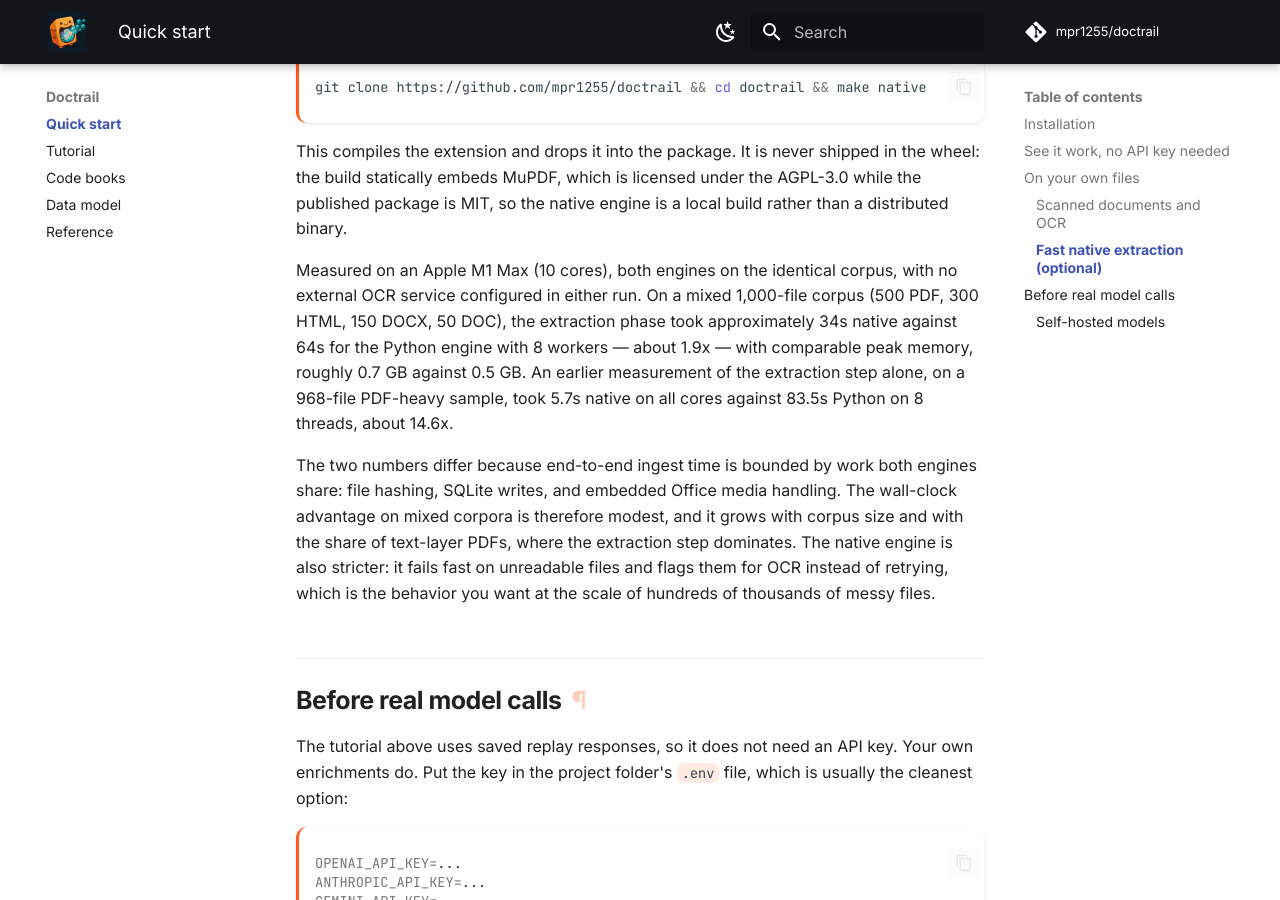
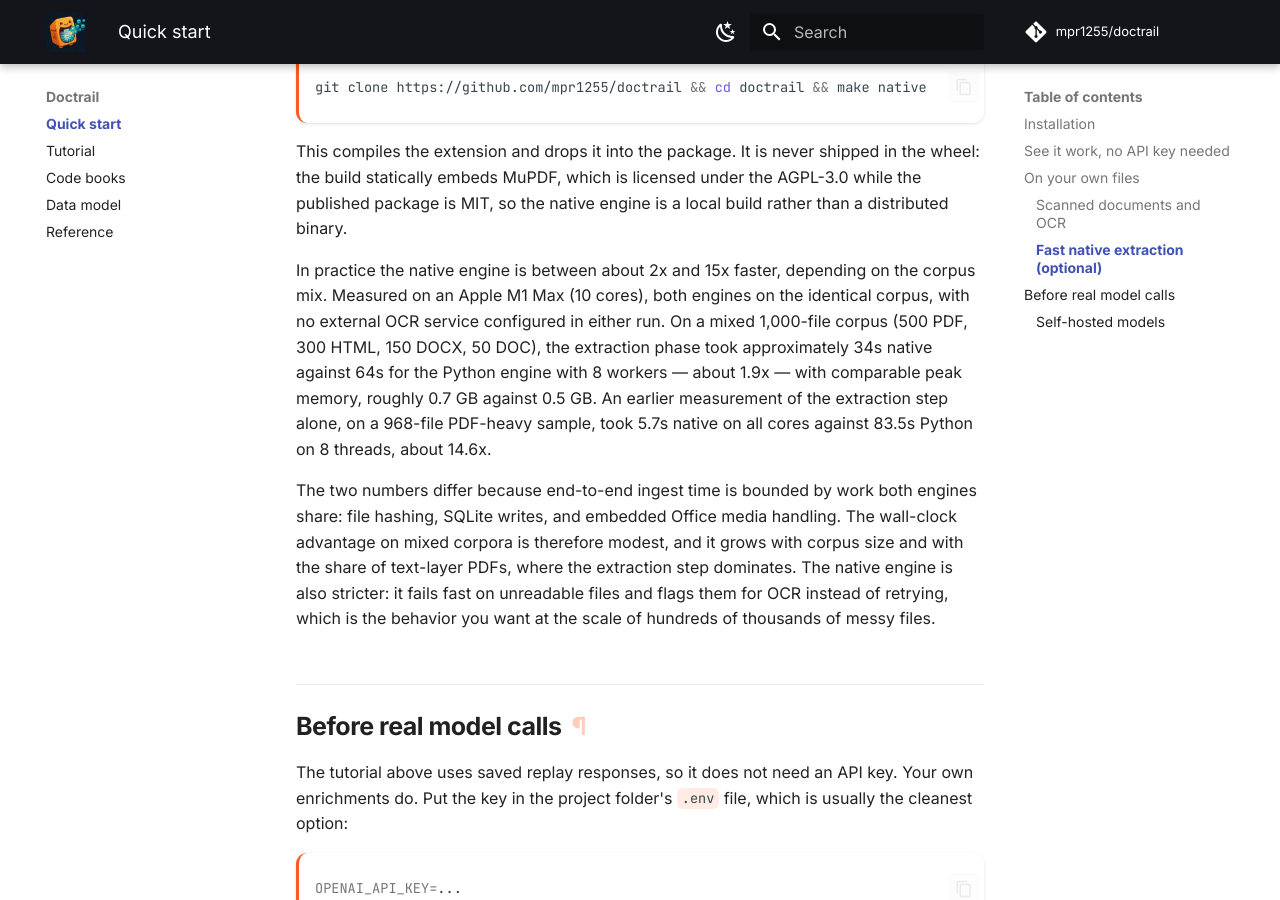
Before and after one commit to mpr1255/doctrail, an MkDocs documentation site: the page built from docs/quickstart.md, in a window 1280 px wide and 900 px high, scrolled down 2517 px. Built offline with MkDocs 1.6.1 and Material for MkDocs 9.7.7, drawn with Linux system fonts in a browser that asks for light colours; comment, search, counter and statistics services are not loaded.

Commit message:
state the 2x to 15x native extraction speed range up front

```diff
--- a/docs/llms.txt
+++ b/docs/llms.txt
@@ -198,7 +198,7 @@ git clone https://github.com/mpr1255/doctrail && cd doctrail && make native
 
 This compiles the extension and drops it into the package. It is never shipped in the wheel: the build statically embeds MuPDF, which is licensed under the AGPL-3.0 while the published package is MIT, so the native engine is a local build rather than a distributed binary.
 
-Measured on an Apple M1 Max (10 cores), both engines on the identical corpus, with no external OCR service configured in either run. On a mixed 1,000-file corpus (500 PDF, 300 HTML, 150 DOCX, 50 DOC), the extraction phase took approximately 34s native against 64s for the Python engine with 8 workers — about 1.9x — with comparable peak memory, roughly 0.7 GB against 0.5 GB. An earlier measurement of the extraction step alone, on a 968-file PDF-heavy sample, took 5.7s native on all cores against 83.5s Python on 8 threads, about 14.6x.
+In practice the native engine is between about 2x and 15x faster, depending on the corpus mix. Measured on an Apple M1 Max (10 cores), both engines on the identical corpus, with no external OCR service configured in either run. On a mixed 1,000-file corpus (500 PDF, 300 HTML, 150 DOCX, 50 DOC), the extraction phase took approximately 34s native against 64s for the Python engine with 8 workers — about 1.9x — with comparable peak memory, roughly 0.7 GB against 0.5 GB. An earlier measurement of the extraction step alone, on a 968-file PDF-heavy sample, took 5.7s native on all cores against 83.5s Python on 8 threads, about 14.6x.
 
 The two numbers differ because end-to-end ingest time is bounded by work both engines share: file hashing, SQLite writes, and embedded Office media handling. The wall-clock advantage on mixed corpora is therefore modest, and it grows with corpus size and with the share of text-layer PDFs, where the extraction step dominates. The native engine is also stricter: it fails fast on unreadable files and flags them for OCR instead of retrying, which is the behavior you want at the scale of hundreds of thousands of messy files.
 
--- a/docs/quickstart.md
+++ b/docs/quickstart.md
@@ -71,7 +71,7 @@ git clone https://github.com/mpr1255/doctrail && cd doctrail && make native
 
 This compiles the extension and drops it into the package. It is never shipped in the wheel: the build statically embeds MuPDF, which is licensed under the AGPL-3.0 while the published package is MIT, so the native engine is a local build rather than a distributed binary.
 
-Measured on an Apple M1 Max (10 cores), both engines on the identical corpus, with no external OCR service configured in either run. On a mixed 1,000-file corpus (500 PDF, 300 HTML, 150 DOCX, 50 DOC), the extraction phase took approximately 34s native against 64s for the Python engine with 8 workers — about 1.9x — with comparable peak memory, roughly 0.7 GB against 0.5 GB. An earlier measurement of the extraction step alone, on a 968-file PDF-heavy sample, took 5.7s native on all cores against 83.5s Python on 8 threads, about 14.6x.
+In practice the native engine is between about 2x and 15x faster, depending on the corpus mix. Measured on an Apple M1 Max (10 cores), both engines on the identical corpus, with no external OCR service configured in either run. On a mixed 1,000-file corpus (500 PDF, 300 HTML, 150 DOCX, 50 DOC), the extraction phase took approximately 34s native against 64s for the Python engine with 8 workers — about 1.9x — with comparable peak memory, roughly 0.7 GB against 0.5 GB. An earlier measurement of the extraction step alone, on a 968-file PDF-heavy sample, took 5.7s native on all cores against 83.5s Python on 8 threads, about 14.6x.
 
 The two numbers differ because end-to-end ingest time is bounded by work both engines share: file hashing, SQLite writes, and embedded Office media handling. The wall-clock advantage on mixed corpora is therefore modest, and it grows with corpus size and with the share of text-layer PDFs, where the extraction step dominates. The native engine is also stricter: it fails fast on unreadable files and flags them for OCR instead of retrying, which is the behavior you want at the scale of hundreds of thousands of messy files.
 
```
